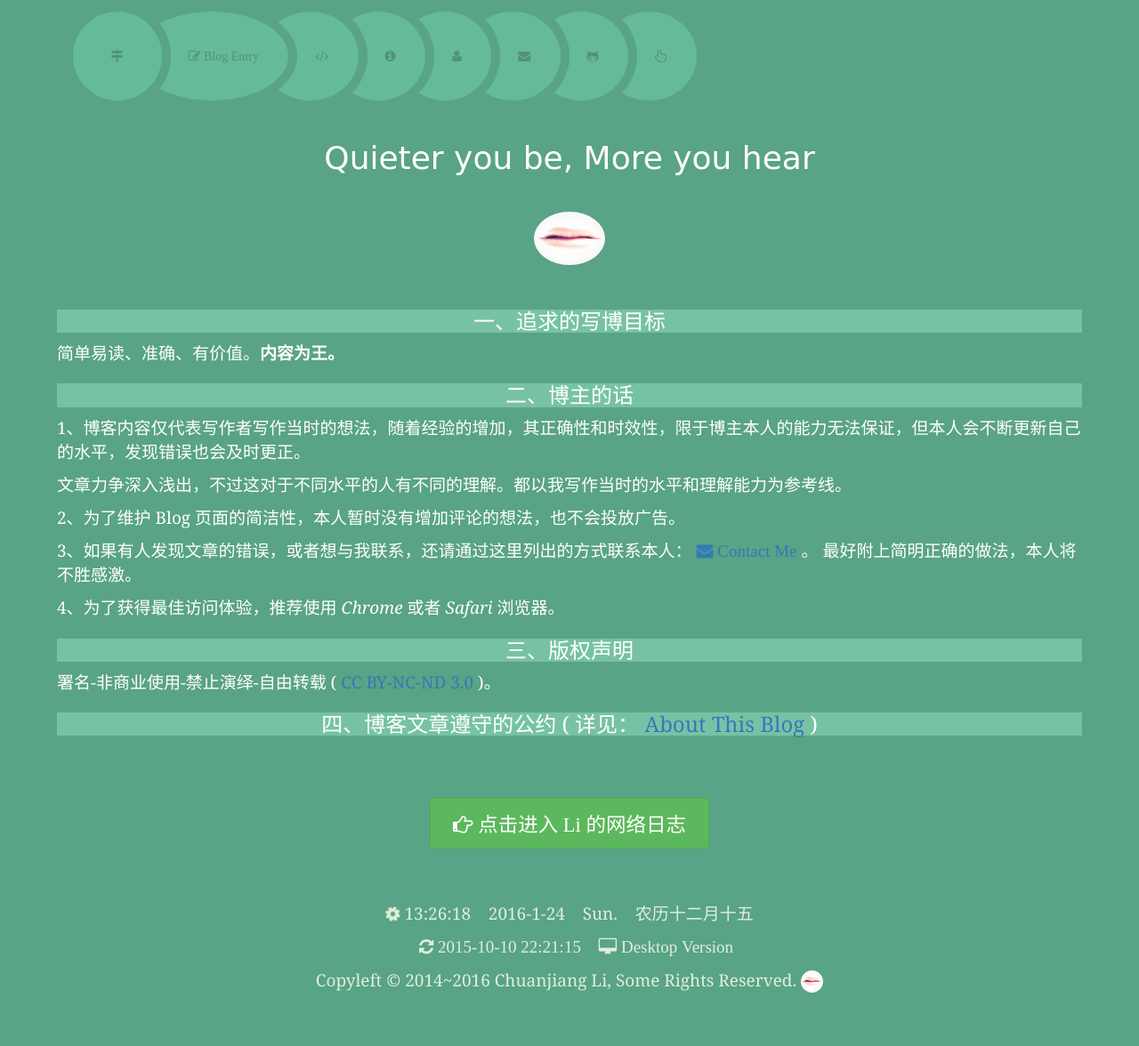
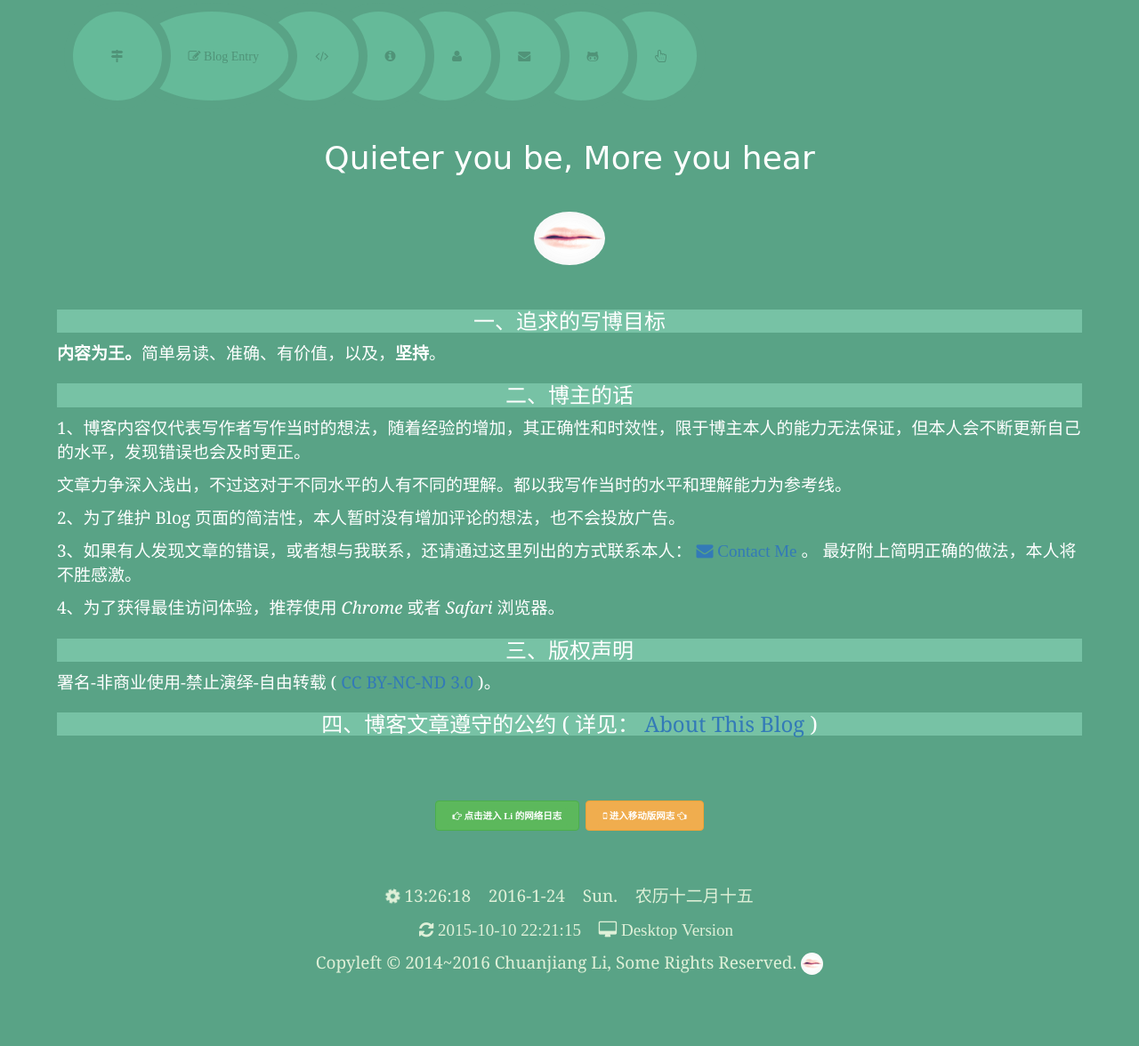
Before and after one commit to light-shadow/ckwongloy.github.io, a Jekyll site: the page built from blog.html, in a window 1280 px wide. Shown: the whole page at 89% size. Built offline with Jekyll 4.4.1, drawn with Linux system fonts in a browser that asks for light colours; Markdown is read by kramdown in place of the engine named in the settings.

```diff
--- a/about_blog.html
+++ b/about_blog.html
@@ -50,7 +50,7 @@ Conventions
 <h3 style="text-align:center;background:#BFD9DB;">
 一、追求的写博目标
 </h3>
-<p>简单易读、准确、有价值。<b>内容为王。</b></p>
+<p><b>内容为王。</b>简单易读、准确、有价值，以及，<b>坚持</b>。</p>
 <h3 style="text-align:center;background:#BFD9DB;">
 二、博主的话
 </h3>
--- a/blog.html
+++ b/blog.html
@@ -11,7 +11,7 @@ title: Blog Entry @lamChuanJiang
 <h3 style="text-align:center;background:#77C2A5;">
 一、追求的写博目标
 </h3>
-<p>简单易读、准确、有价值。<b>内容为王。</b></p>
+<p><b>内容为王。</b>简单易读、准确、有价值，以及，<b>坚持</b>。</p>
 <h3 style="text-align:center;background:#77C2A5;">
 二、博主的话
 </h3>
@@ -54,8 +54,14 @@ About This Blog
 )
 </h3></div>
 
-<h3 style="padding-top:50px;">
+<h3 style="padding-top:50px;text-decoration:none;font-size:30px;">
+<a href="/home/" title="Quiter you be, More you here.">
 <button type="button" class="btn btn-success">
-<a href="/home/" style="font-size:30px;text-decoration:none;">
 <span class="label label-success">
-<i class="fa fa-hand-o-right"> 点击进入 Li 的网络日志</i></span></a></button></h3>
+<i class="fa fa-hand-o-right"> <b>点击进入 Li 的网络日志</b></i></span></button></a>
+
+<a href="http://lamchuanjiang.gitcafe.io" title="Hexo + NexT">
+<button type="button" class="btn btn-warning">
+<span class="label label-warning">
+<i class="fa fa-mobile"> <b>进入移动版网志</b></i>
+<i class="fa fa-hand-o-left"></i></span></button></a></h3>
```
Also changed, not shown: _includes/blog_footer.html (+6 -1 lines), 2 other files.
